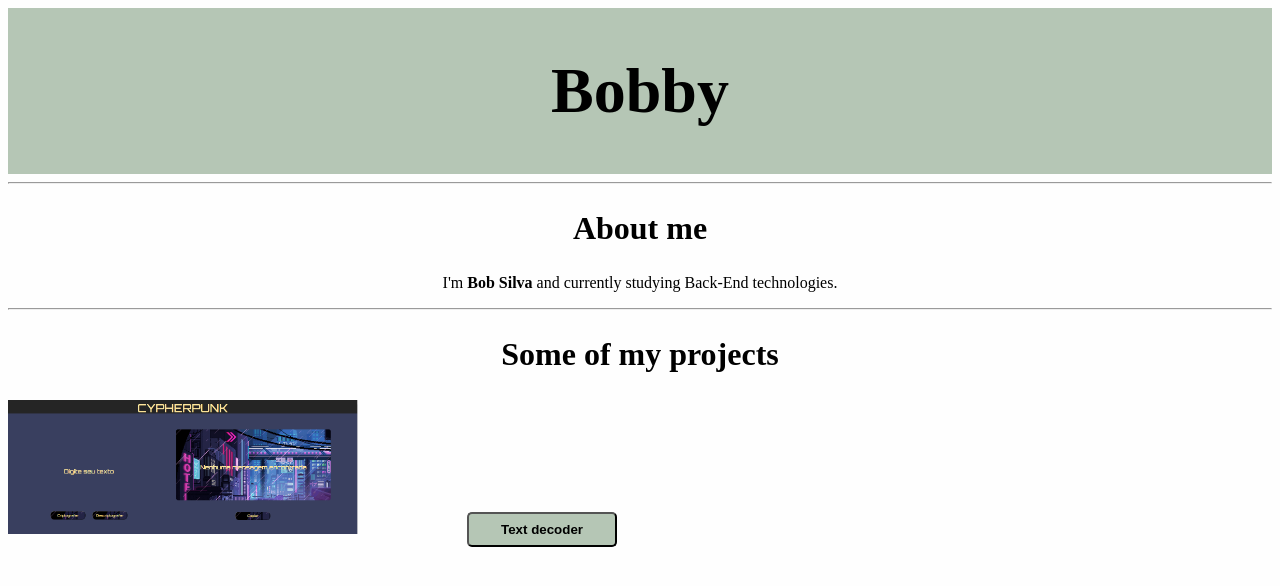
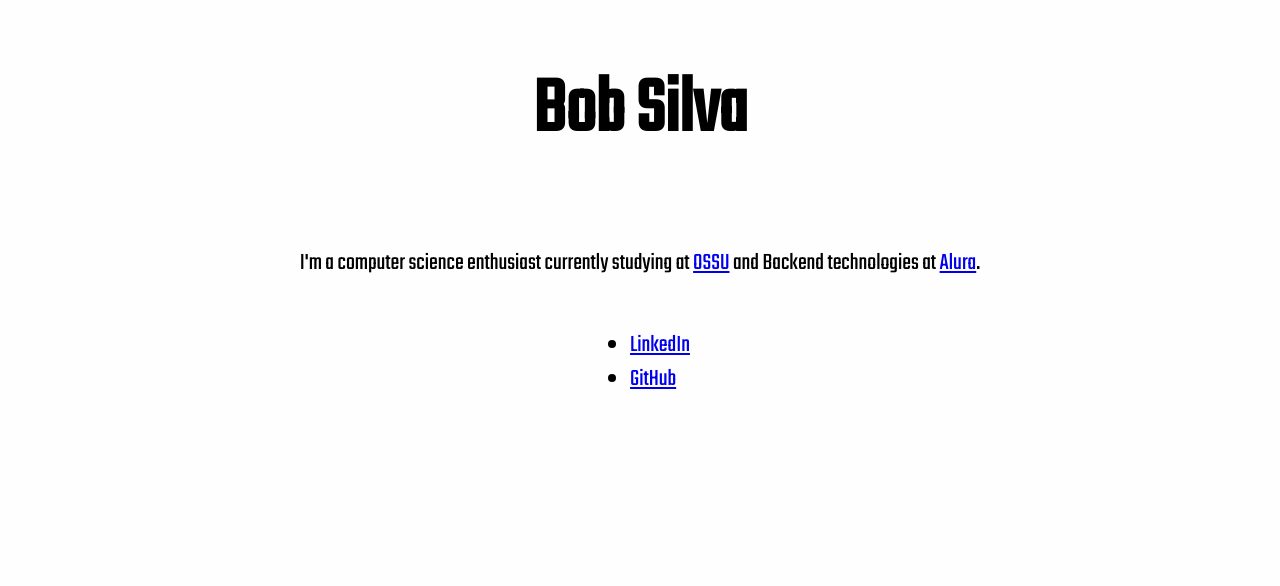
Before and after one commit to o-bobby/bobby, a plain HTML site: page index.html in a window 1280 px wide. Drawn offline with Linux system fonts and the light colour scheme.

Commit message:
Updating my page

```diff
--- a/index.html
+++ b/index.html
@@ -4,25 +4,27 @@
     <meta charset="UTF-8">
     <meta http-equiv="X-UA-Compatible" content="IE=edge">
     <meta name="viewport" content="width=device-width, initial-scale=1.0">
+    <link href="https://fonts.googleapis.com/css2?family=Teko&display=swap" rel="stylesheet">
     <link rel="stylesheet" href="style/style.css">
     <title>Bobby</title>
 </head>
 <body>
     <header class="header-container">
-        <h1 class="main-title">Bobby</h1>
+        <h1 class="main-title">Bob Silva</h1>
     </header>
     <main>
-        <hr>
-       <section>
-        <h2 class="h2-container">About me</h2>
-        <p class="first-p">I'm <strong>Bob Silva</strong> and currently studying Back-End technologies. </p>
-       </section>
-       <hr>
-       <section class="second-container">
-        <h2 class="h2-container">Some of my projects</h2>
-        <img src="image/textencoder.PNG" alt="Text encoder image!" class="image">
-        <a href="https://obobsilva.github.io/-challengeonedecodificador5/"><button class="decoder-link">Text decoder</button></a>
-       </section>
+     <section class="first-container">
+        <div>
+           <p class="p1">I'm a computer science enthusiast currently studying at <a href="https://github.com/ossu/computer-science">OSSU</a> and Backend technologies at <a href="https://www.alura.com.br/">Alura</a>.</p>
+        </div>
+        <div>
+            <ul class="ulist">
+                <li><a href="https://www.linkedin.com/in/robertsilvadeveloper/">LinkedIn</a></li>
+                <li><a href="https://github.com/obobsilva">GitHub</a></li>
+            </ul>
+        </div>
+
+     </section>
 
     </main>
 </body>
--- a/style/style.css
+++ b/style/style.css
@@ -1,35 +1,24 @@
-body {
+*{
     background-color: #fefefe;
-}
-
-.header-container {
-    background-color: #2525;
-    padding: 3px;
+    font-family: 'Teko', sans-serif;
 }
 
 .main-title {
     text-align: center;
-    font-size: 4em;
-}
-.h2-container {
-    text-align: center;
-    font-size: 2em;
-}
-.first-p {
-    text-align: center;
-    font-size: 1rem;
+    font-size: 5em;
 }
 
-.image {
-    max-width: 350px;
-    max-height: 500px;
+.first-container {
+    display: flex;
+    flex-direction: column;
+    justify-content: center;
+    align-items: center;
 }
-.decoder-link {
-    width:  150px;
-    height: 35px;
-    margin-left: 105px;
-    text-decoration: none;
-    border-radius: 5px;
-    font-weight: bold;
-    background-color: #2525;
+
+.p1 {
+    text-align: center;
+    font-size: 1.5em;
 }
+.ulist {
+    font-size: 1.5em;
+}
```
